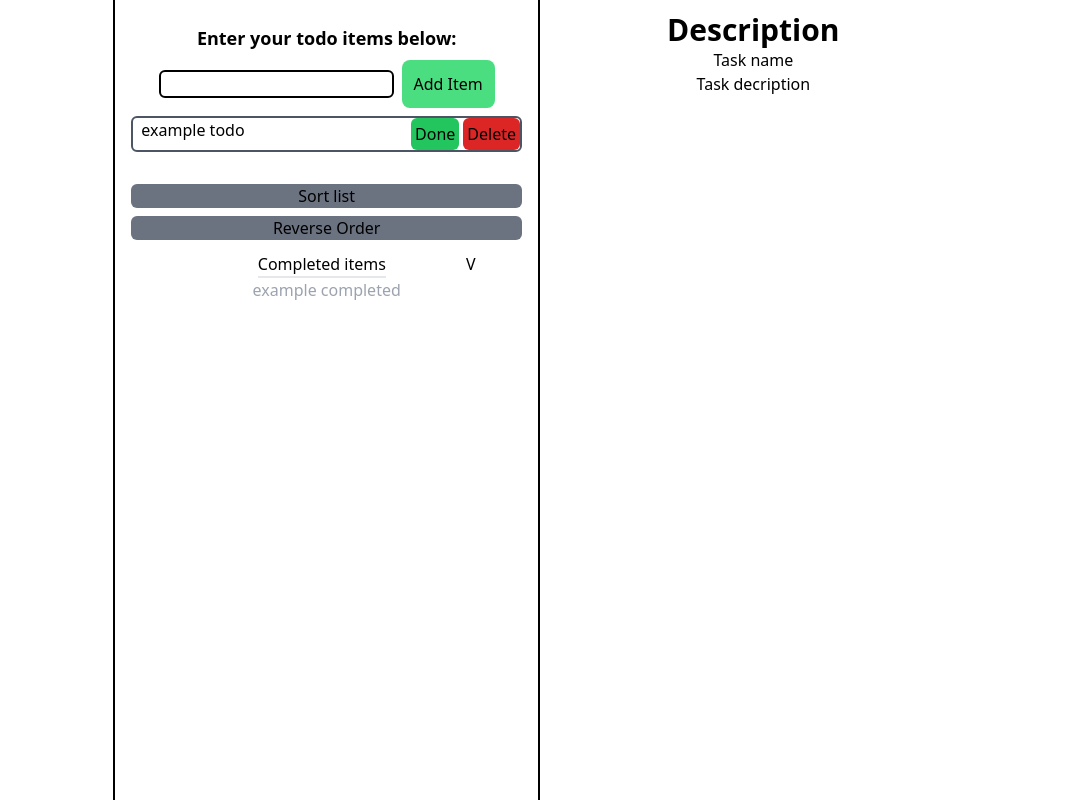
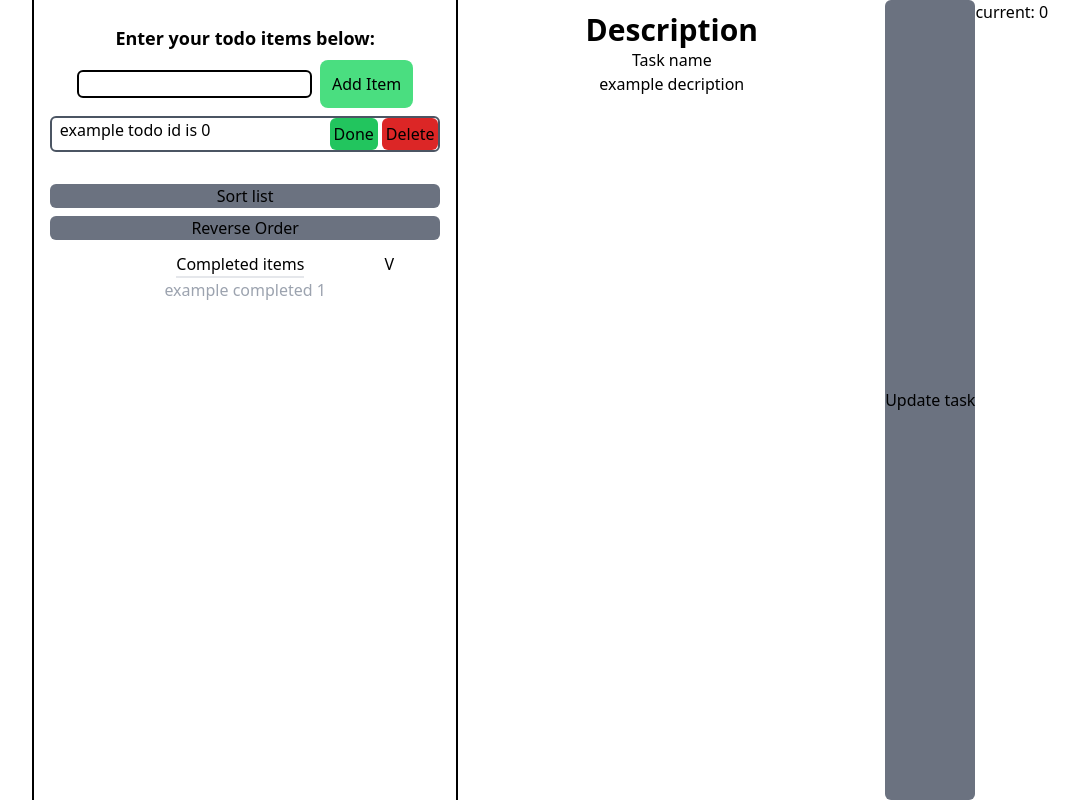
Before and after one commit to Tatooles/vue-todo-list, a Vue app: page / in a window 1280 px wide. Shown: the whole page, without its empty margins (100-1179 px from the left). Built offline with nearby package versions, Linux system fonts and the light colour scheme.

Commit message:
Track current task

```diff
--- a/src/components/TodoList.vue
+++ b/src/components/TodoList.vue
@@ -6,16 +6,19 @@ let id = 0
 const currentText = ref('')
 const showCompleted = ref(true)
 
+// This is the ID of the current active task for which we will show the decription
+const currentTask = ref(0)
+
 const todos = ref([
-  { id: id++, text: 'example todo' }
+  { id: id++, text: 'example todo', description: 'example decription' }
 ])
 
 const completed = ref([
-  { id: id++, text: 'example completed' }
+  { id: id++, text: 'example completed', description: 'example description number 2' }
 ])
 
 const addItem = () => {
-  todos.value.push({ id: id++, text: currentText.value })
+  todos.value.push({ id: id++, text: currentText.value, description: 'placeholder description' + id })
   currentText.value = ''
 }
 
@@ -26,6 +29,11 @@ const removeItem = (todo: any) => {
 const completeItem = (todo: any) => {
   todos.value = todos.value.filter(t => t !== todo)
   completed.value.push(todo)
+}
+
+const updateCurrent = () => {
+  if (currentTask.value < todos.value.length - 1)
+    currentTask.value += 1
 }
 
 const sortList = () => {
@@ -56,7 +64,7 @@ const reverseList = () => {
     <ul>
       <li class="flex justify-between mt-2 hover:bg-gray-400 rounded-md pl-2 align-middle border-gray-600 border-2"
         v-for="todo in todos" :key="todo.id">
-        {{ todo.text }}
+        {{ todo.text }} id is {{ todo.id }}
         <div>
           <button class="bg-green-500 p-1 rounded-md mr-1" @click="completeItem(todo)">Done</button>
           <button class="bg-red-600 p-1 rounded-md" @click="removeItem(todo)">Delete</button>
@@ -72,7 +80,7 @@ const reverseList = () => {
         class="relative -right-20">V</button>
       <ul>
         <li class="text-gray-400" v-for="item in completed" :key="item.id">
-          {{ item.text }}
+          {{ item.text }} {{ item.id }}
         </li>
       </ul>
     </div>
@@ -82,8 +90,10 @@ const reverseList = () => {
   <div class="p-3  w-1/3 text-center">
     <h2 class="text-3xl font-semibold">Description</h2>
     <h3>Task name</h3>
-    <p>Task decription</p>
+    <p>{{ todos.filter(t => t.id === currentTask)[0].description }}</p>
   </div>
+  <button @click="updateCurrent" class="bg-gray-500 rounded-md">Update task</button>
+  current: {{ currentTask }}
 </template>
 
 <style scoped>
```
